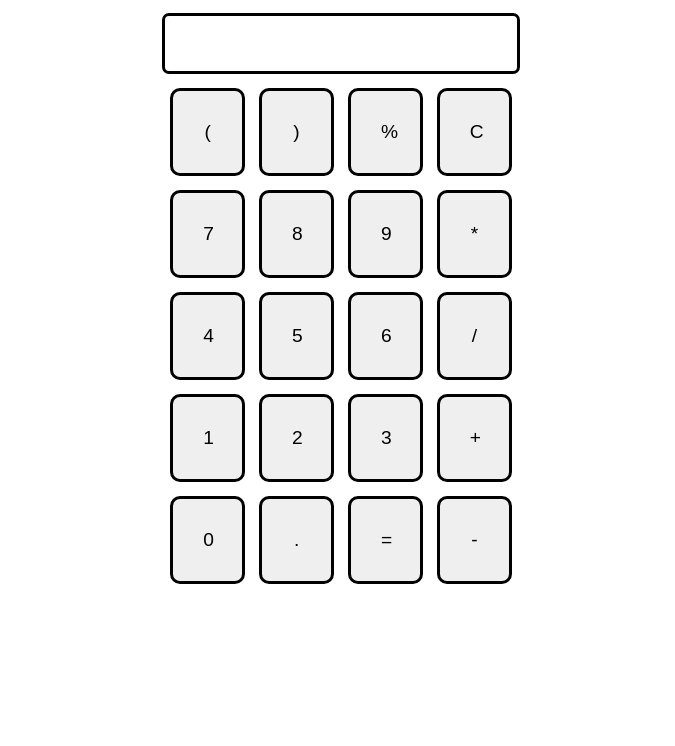
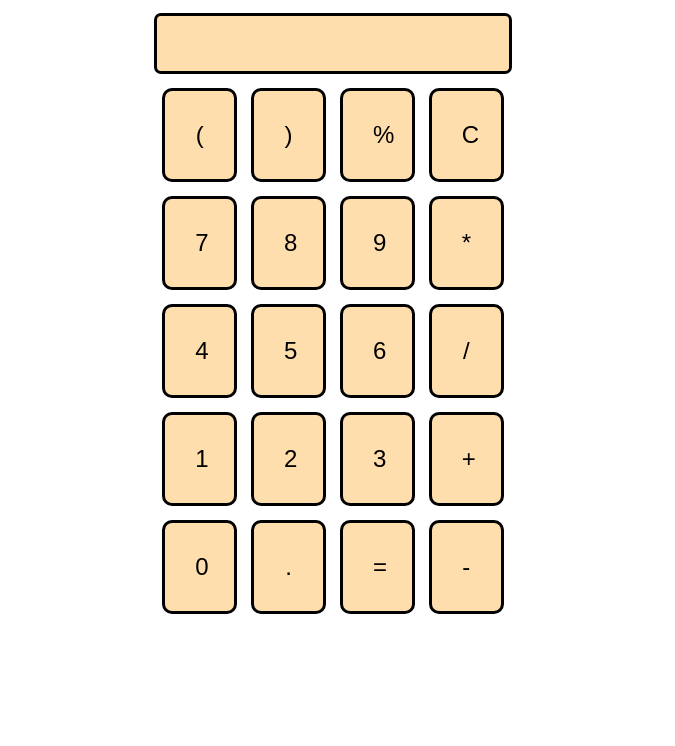
Before and after one commit to ajinkyapatil008/Simple_Calculator, a plain HTML site: page index.html in a window 1280 px wide. Shown: the part 75-821 px from the top of the page, without its empty margins (307-982 px from the left). After the commit the page ends 800 px from the top, so only its background shows below. Drawn offline with Linux system fonts and the light colour scheme; a web font is replaced by a local one.

Commit message:
added background color to buttons

```diff
--- a/style.css
+++ b/style.css
@@ -3,8 +3,8 @@
 html,body{
     /* margin: 50px 7px;
     padding: 30px; */
-    height: 100%;
-    width: 100%;
+    /* height: 100%; */
+    /* width: 100%; */
     font-family: 'Roboto', sans-serif;
 }
 
@@ -16,6 +16,9 @@ html,body{
     border-radius: 10px;
     cursor: pointer;
     font-size: larger;
+    color:black;
+    background-color: navajowhite;
+    font-size:x-large;
 }
 
 .row{
@@ -28,4 +31,6 @@ html,body{
     padding: 13px 15px;
     border: 3px solid black;
     border-radius: 7px;
+    color: blue;
+    background-color: navajowhite;
 }
```
